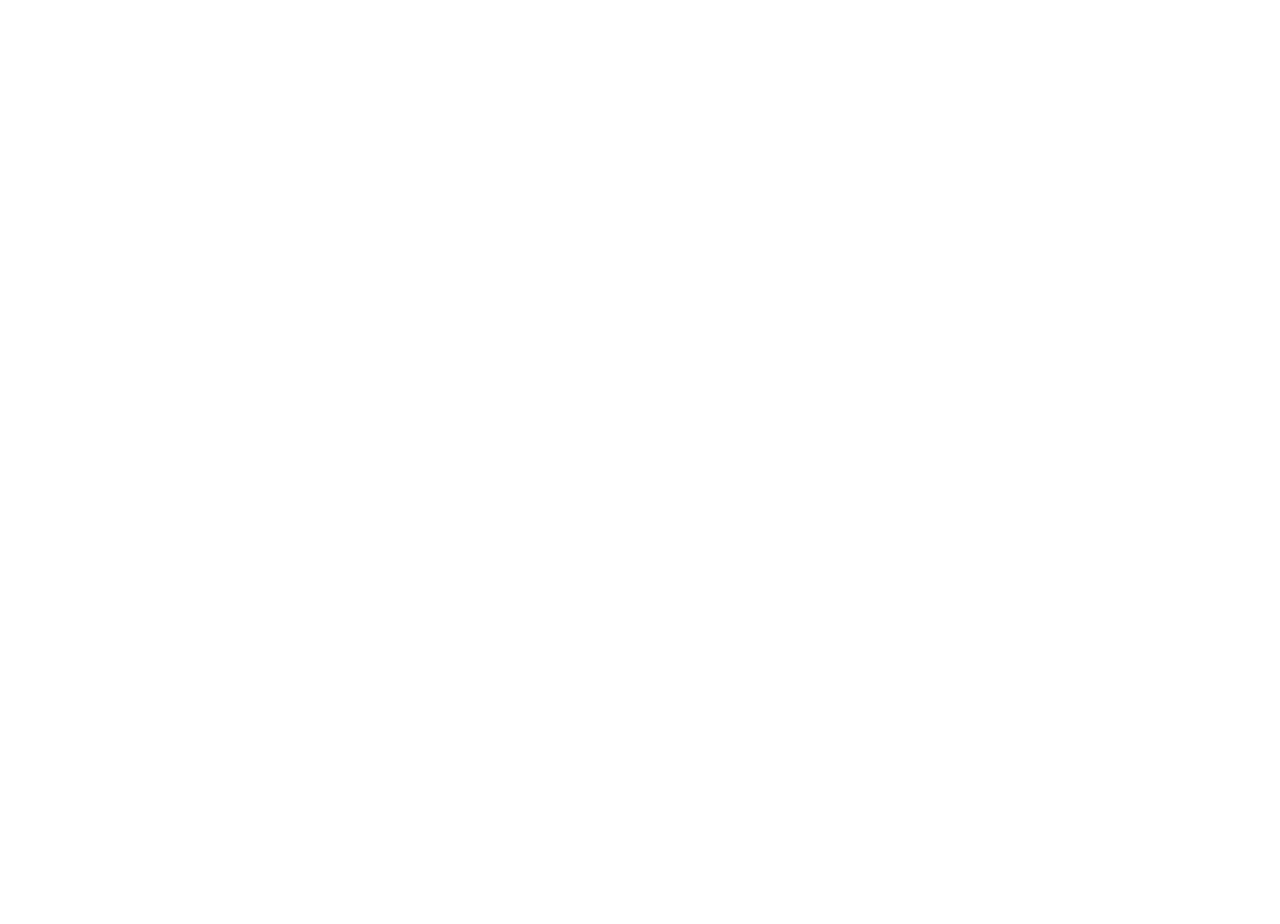
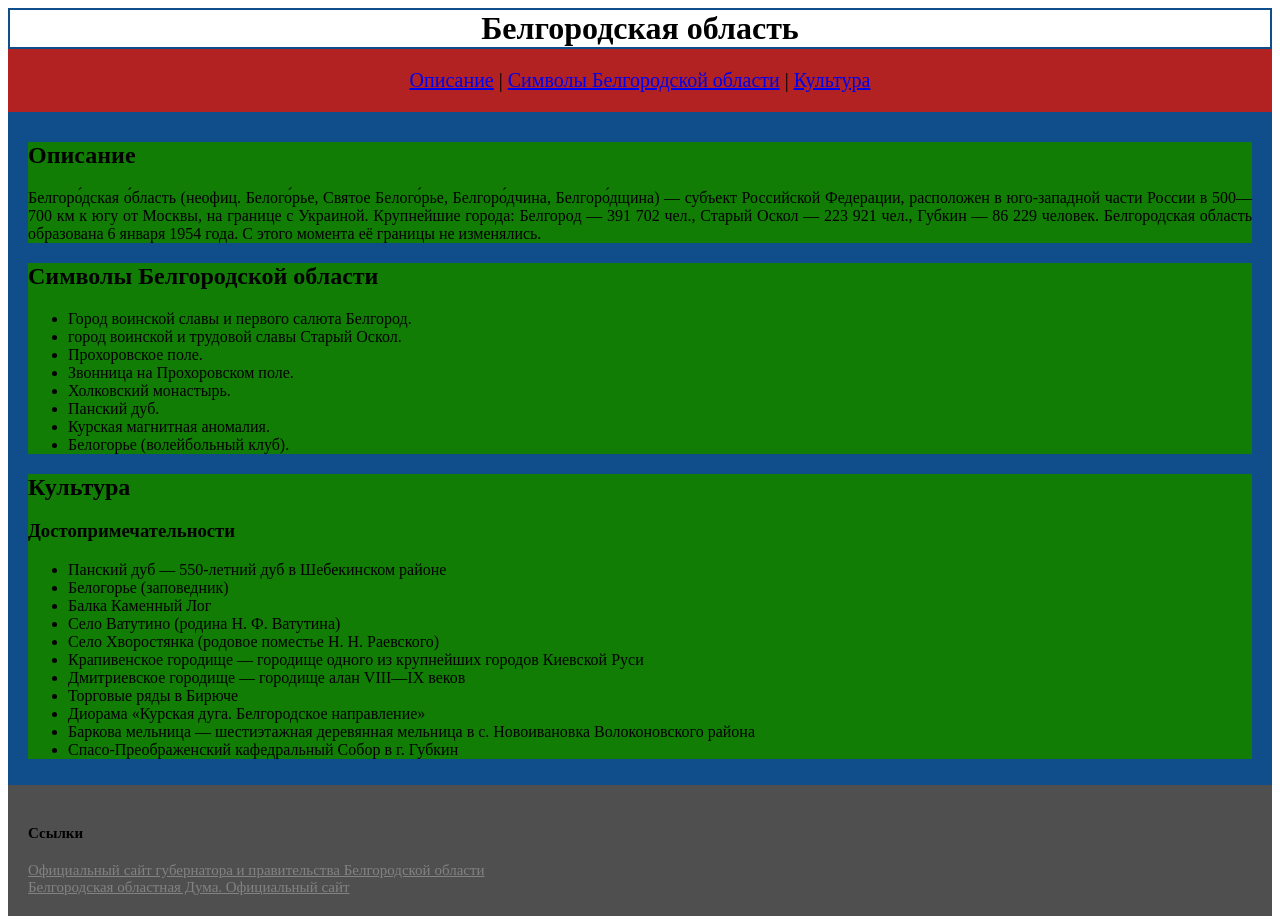
Before and after one commit to js-tasks-ru/htmlcss-20210708_surivan31, a website: page 02-dz0/01-semantic-mockup/solution.html in a window 1280 px wide. Before the commit the page ends 800 px from the top, so only its background shows below. Drawn offline with Linux system fonts and the light colour scheme.

Commit message:
commitcommitIntroTask2(1)
Create page semantic blocks

Signed-off-by: Ivan Surkov <surivan31@yandex.ru>

```diff
--- /dev/null
+++ b/02-dz0/01-semantic-mockup/mystyle.css
@@ -0,0 +1,53 @@
+h1 {
+    margin: 0px;
+    margin: 0px;
+    padding: 0px;;
+    border:2px solid #104E8B;
+    text-align: center;
+}
+
+nav {
+    background-color:	#B22222;
+    margin: 0px;
+    padding: 20px;
+    border: 0px;
+    text-align: center;
+    font-size: 20px;
+}
+
+main {
+     background-color:	#104E8B ;
+     margin: 0px;
+     padding: 10px;
+     border:0px;
+}
+
+article {
+    background-color: #117d04 ;
+    margin: 10px;
+    padding: 0px;
+    border:0px;
+    text-align:justify;
+}
+
+footer {
+    background-color: #4F4F4F;
+    margin: 0px;
+    padding: 20px;;
+    border:0px;
+    font-size: 15px;
+}
+
+.fontsize{
+    font-weight: 520;
+}
+
+a.footera{
+    color:	#828282;
+}
+
+p {
+    margin: 0px;
+    padding: 0px;
+    border:0px;
+}
--- a/02-dz0/01-semantic-mockup/solution.html
+++ b/02-dz0/01-semantic-mockup/solution.html
@@ -1,4 +1,70 @@
 <!DOCTYPE html>
 <html lang="ru">
     <!-- Ваше решение -->
+
+    <head>
+        <meta charset="utf-8">
+        <meta http-equiv="content-language" content="ru">
+        <meta name="keywords" content="белгородская область">
+        <title>Белгородская область</title>
+        <link rel="stylesheet" href="mystyle.css">
+    </head>
+    <body>
+        <h1>Белгородская область</h1>
+        <nav>
+            <a href="#Description">Описание</a> |
+            <a href="#symbols">Символы Белгородской области</a> |
+            <a href="#Culture">Культура</a>
+        </nav>
+        <main>
+            <article>
+                <h2 id="Description">Описание</h2>
+                <p class="fontsize">Белгоро́дская о́бласть (неофиц. Белого́рье, Святое Белого́рье, Белгоро́дчина,
+                    Белгоро́дщина) — субъект
+                    Российской Федерации, расположен в юго-западной части России в 500—700 км к югу от Москвы, на границе с
+                    Украиной. Крупнейшие города: Белгород — 391 702 чел., Старый Оскол — 223 921 чел., Губкин — 86
+                    229 человек.
+
+                    Белгородская область образована 6 января 1954 года. С этого момента её границы не изменялись.
+                </p>
+            </article>
+            <article>
+                <h2 id="symbols">Символы Белгородской области</h2>
+                <ul class="fontsize">
+                    <li>Город воинской славы и первого салюта Белгород.</li>
+                    <li>город воинской и трудовой славы Старый Оскол.</li>
+                    <li>Прохоровское поле.</li>
+                    <li>Звонница на Прохоровском поле.</li>
+                    <li>Холковский монастырь.</li>
+                    <li>Панский дуб.</li>
+                    <li>Курская магнитная аномалия.</li>
+                    <li>Белогорье (волейбольный клуб).</li>
+                </ul>
+            </article>
+            <article>
+                <h2 id="Culture">Культура</h2>
+                <h3>Достопримечательности</h3>
+                <ul class="fontsize">
+                    <li>Панский дуб — 550-летний дуб в Шебекинском районе</li>
+                    <li>Белогорье (заповедник)</li>
+                    <li>Балка Каменный Лог</li>
+                    <li>Село Ватутино (родина Н. Ф. Ватутина)</li>
+                    <li>Село Хворостянка (родовое поместье Н. Н. Раевского)</li>
+                    <li>Крапивенское городище — городище одного из крупнейших городов Киевской Руси</li>
+                    <li>Дмитриевское городище — городище алан VIII—IX веков</li>
+                    <li>Торговые ряды в Бирюче</li>
+                    <li>Диорама «Курская дуга. Белгородское направление»</li>
+                    <li>Баркова мельница — шестиэтажная деревянная мельница в с. Новоивановка Волоконовского района</li>
+                    <li>Спасо-Преображенский кафедральный Собор в г. Губкин</li>
+                </ul>
+            </article>
+        </main>
+        <footer>
+            <h4>Ссылки</h4>
+            <p><a href="https://belregion.ru/" class=footera>Официальный сайт губернатора и правительства Белгородской
+                    области</a></p>
+            <p><a href="http://www.belduma.ru/" class=footera>Белгородская областная Дума. Официальный сайт</a></p>
+        </footer>
+    </body>
+
 </html>
```
